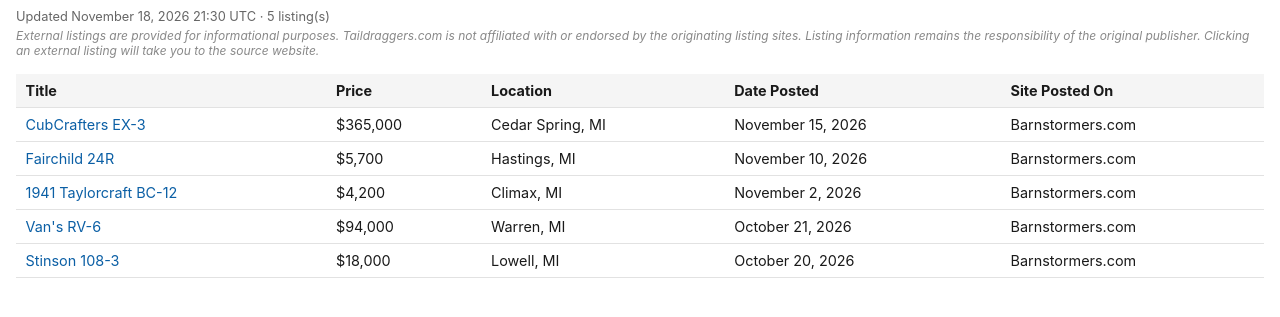
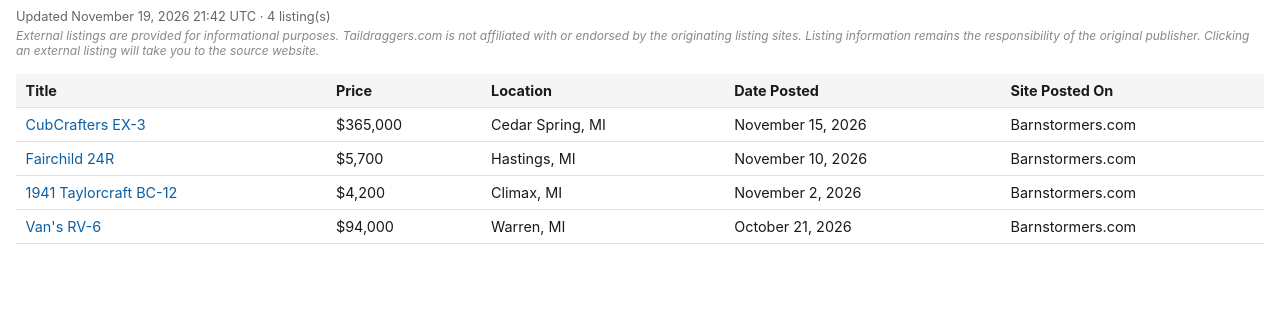
Before and after one commit to taildraggers/michigan, a plain HTML site: page docs/index.html in a window 1280 px wide. Shown: the part 43-360 px from the top of the page. Drawn offline with Linux system fonts and the light colour scheme.

Commit message:
Update Michigan listings (2026-11-19)

```diff
--- a/docs/index.html
+++ b/docs/index.html
@@ -58,7 +58,7 @@
 </head>
 <body>
   <h1>Taildragger Ads in Michigan</h1>
-  <div class="updated">Updated November 18, 2026 21:30 UTC &middot; 5 listing(s)</div>
+  <div class="updated">Updated November 19, 2026 21:42 UTC &middot; 4 listing(s)</div>
   <div class="disclaimer">External listings are provided for informational purposes. Taildraggers.com is not affiliated with or endorsed by the originating listing sites. Listing information remains the responsibility of the original publisher. Clicking an external listing will take you to the source website.</div>
   <table>
     <thead>
@@ -69,7 +69,6 @@
         <tr><td><a href="https://www.barnstormers.com/classified-2034651-FAIRCHILD-24R-PROJECT-COMPLETE.html" target="_blank" rel="noopener noreferrer">Fairchild 24R</a></td><td>$5,700</td><td>Hastings, MI</td><td>November 10, 2026</td><td>Barnstormers.com</td></tr>
         <tr><td><a href="https://www.barnstormers.com/classified-1974593-1941-Taylorcraft-BC-12-65.html" target="_blank" rel="noopener noreferrer">1941 Taylorcraft BC-12</a></td><td>$4,200</td><td>Climax, MI</td><td>November 2, 2026</td><td>Barnstormers.com</td></tr>
         <tr><td><a href="https://www.barnstormers.com/classified-2067011-RV6.html" target="_blank" rel="noopener noreferrer">Van&#x27;s RV-6</a></td><td>$94,000</td><td>Warren, MI</td><td>October 21, 2026</td><td>Barnstormers.com</td></tr>
-        <tr><td><a href="https://www.barnstormers.com/classified-2079129-Stinson-108-3-project.html" target="_blank" rel="noopener noreferrer">Stinson 108-3</a></td><td>$18,000</td><td>Lowell, MI</td><td>October 20, 2026</td><td>Barnstormers.com</td></tr>
     </tbody>
   </table>
 <script>
```
